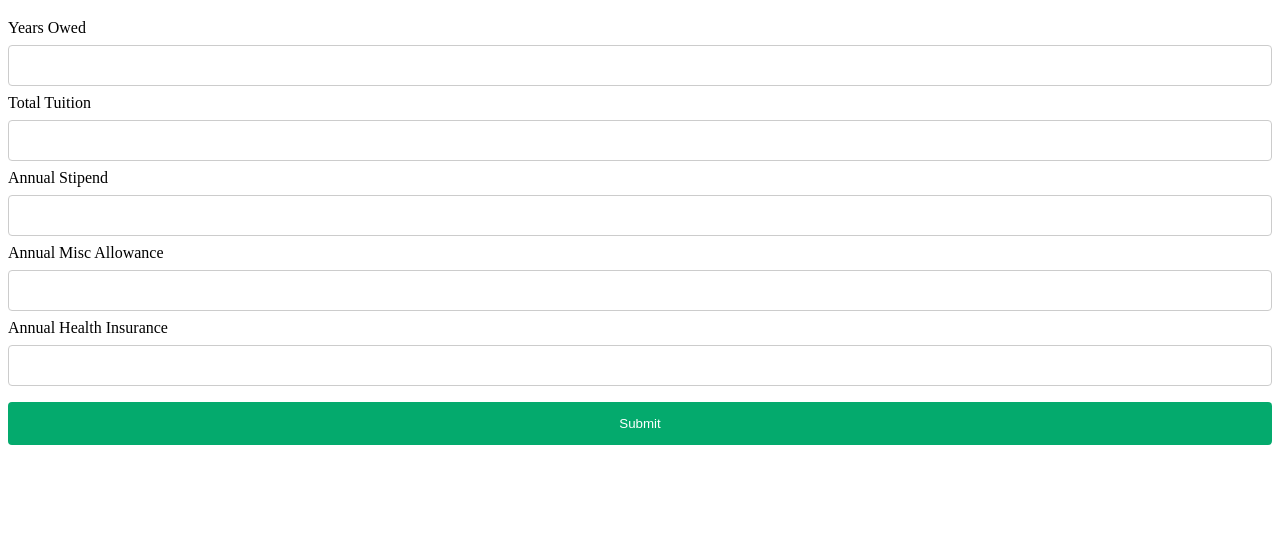
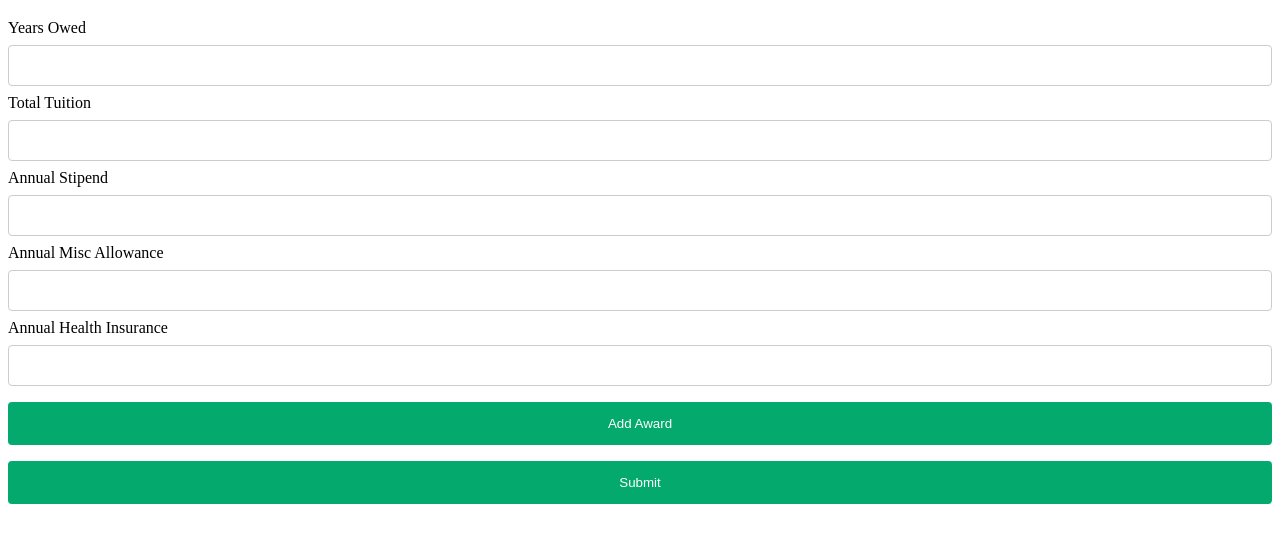
Before and after one commit to MichaelKintscher/dod-smart-debt-calculator, a plain HTML site: page index.html in a window 1280 px wide. Shown: the part 61-604 px from the top of the page. Drawn offline with Linux system fonts and the light colour scheme.

Commit message:
Add Award button implemented. Submit button no longer works - added input fields need unique names.

```diff
--- a/index.html
+++ b/index.html
@@ -8,11 +8,22 @@
 </head>
 
 <body>
+    <form onsubmit="return smartAwardInfo_OnSubmit(event)">
+        <div id="AwardsList">
+
+        </div>
+
+        <input id ="AddAwardButton" type="button" value="Add Award" onclick="addAward_OnClick(event)" />
+
+        <input type="submit" value="Submit" />
+    </form>
+
+    <template id="AwardInfoFormTemplate">
+        <div class="awardInfoBlock">
             <div>
                 <h1>SMART Award Info</h1>
             </div>
             <div>
-        <form onsubmit="return smartAwardInfo_OnSubmit(event)">
                 <label for="YearsOwedInput">Years Owed</label>
                 <input name="YearsOwedInput" type="number" step="any" />
 
@@ -27,9 +38,8 @@
 
                 <label for="AnnualHealthInsuranceInput">Annual Health Insurance</label>
                 <input name="AnnualHealthInsuranceInput" type="number" step="any" />
-
-            <input type="submit" value="Submit" />
-        </form>
             </div>
+        </div>
+    </template>
 </body>
 </html>
--- a/scripts/index.js
+++ b/scripts/index.js
@@ -1,9 +1,25 @@
+/*
+ * =========================================================================
+ *      Window OnLoad
+ * =========================================================================
+ */
+
+window.onload = function () {
+
+    // Add a single award info block.
+    AddAwardInfoBlock();
+}
 
 /*
  * =========================================================================
  *      Event Handlers
  * =========================================================================
  */
+
+function addAward_OnClick(e) {
+    // Add a single award info block.
+    AddAwardInfoBlock();
+}
 
 function smartAwardInfo_OnSubmit(e)
 {
@@ -47,3 +63,15 @@ function smartAwardInfo_OnSubmit(e)
  *      Helper Functions
  * =========================================================================
  */
+
+function AddAwardInfoBlock() {
+    var awardsList = document.getElementById("AwardsList");
+
+    var awardFormTemplate = document.getElementById("AwardInfoFormTemplate");
+
+    // Update the IDs to ensure unique form element names.
+
+    var awardFormInstance = document.importNode(awardFormTemplate.content, true);
+
+    awardsList.appendChild(awardFormInstance);
+}
--- a/styles/styles.css
+++ b/styles/styles.css
@@ -15,7 +15,7 @@ input[type=number], select {
 }
 
 /* Style the submit button */
-input[type=submit] {
+input[type=submit], input[type=button] {
     width: 100%;
     background-color: #04AA6D;
     color: white;
@@ -27,6 +27,6 @@ input[type=submit] {
 }
 
 /* Add a background color to the submit button on mouse-over */
-input[type=submit]:hover {
+input[type=submit]:hover, input[type=button]:hover {
     background-color: #45a049;
 }
```
Lines whose indentation alone changed are shown as unchanged.
